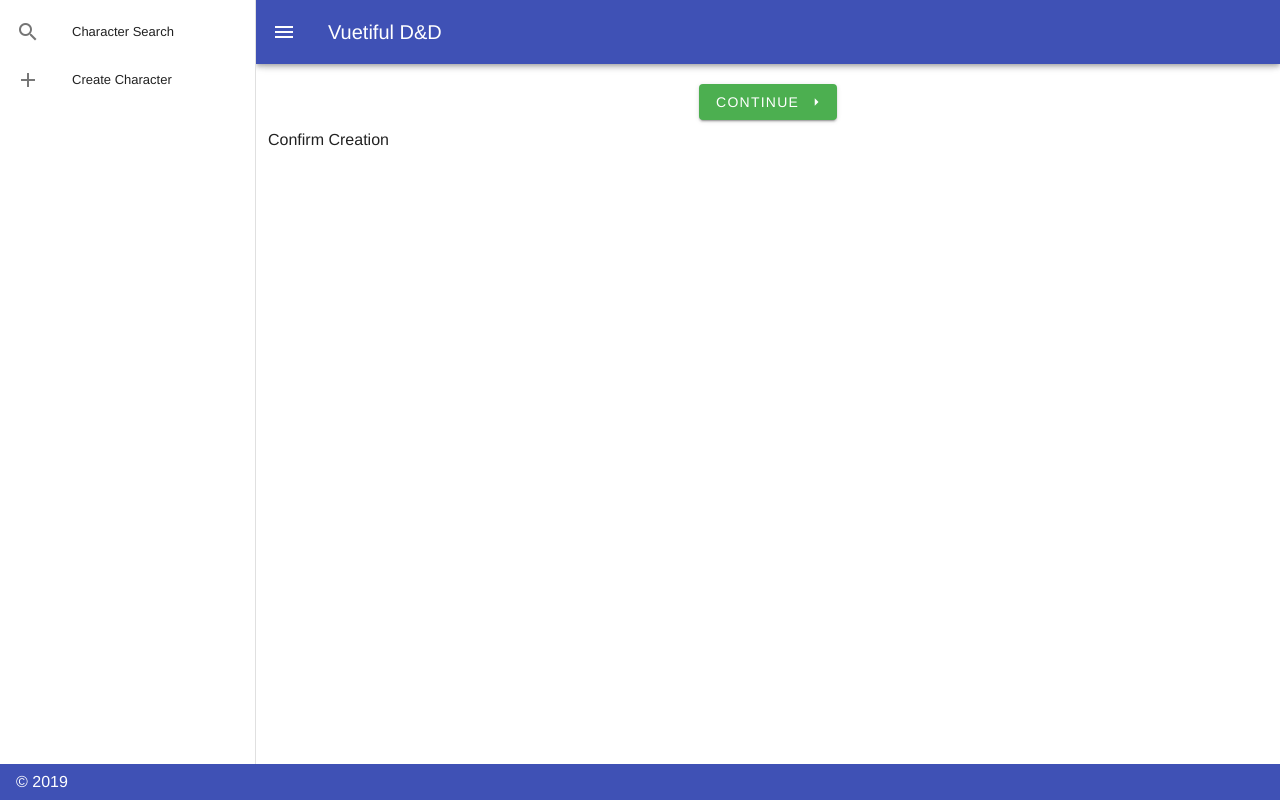
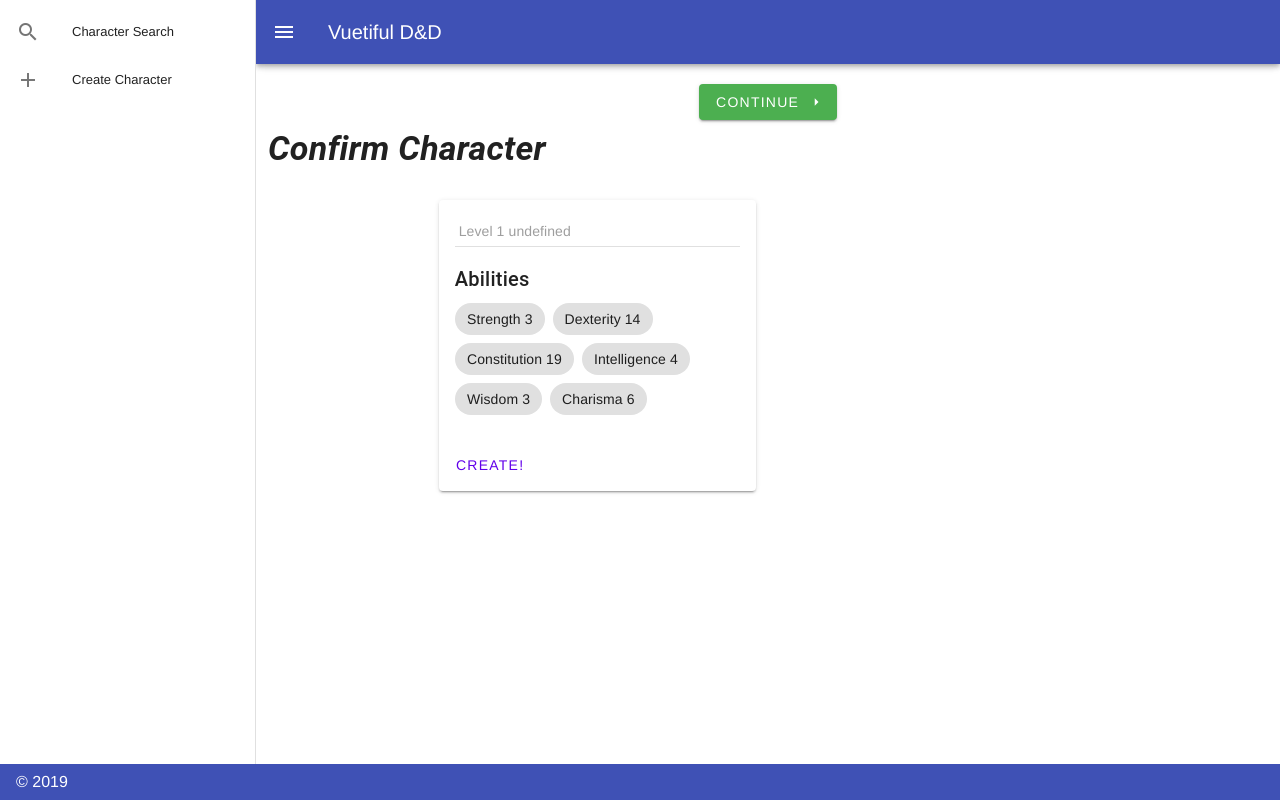
Before and after one commit to murphy55555/vue-demo, a Vue app: page /create-character/confirm in a window 1280 px wide. Built offline with nearby package versions, Linux system fonts and the light colour scheme; the HTML template or start-up script is replaced by a standard one.

Commit message:
More changes

```diff
--- a/src/modules/character/components/create/ConfirmCreation.vue
+++ b/src/modules/character/components/create/ConfirmCreation.vue
@@ -1,15 +1,59 @@
 <template>
   <div>
     <slot name="navButtons"></slot>
-    <p>Confirm Creation</p>
+    <div class="flex display-1 font-italic font-weight-bold">Confirm Character</div>
+    <v-row>
+      <v-col
+        cols="4"
+        offset="2"
+      >
+        <v-card class="my-8">
+          <v-card-title>{{character.name}}</v-card-title>
+          <v-card-text>
+            <v-row align="center">
+              <div class="grey--text ml-4">{{"Level " + character.level + " " + character.race + " " + character.class}}</div>
+            </v-row>
+          </v-card-text>
+          <v-divider class="mx-4"></v-divider>
+          <v-card-text>
+            <div class="title text--primary">Abilities</div>
+            <v-chip-group
+              active-class="deep-purple accent-4 white--text"
+              column
+            >
+              <v-chip
+                v-for="a in character.abilities"
+                :key="a.type"
+              >
+                {{a.type + " " + a.score}}
+              </v-chip>
+            </v-chip-group>
+          </v-card-text>
+          <v-card-actions>
+            <v-btn
+              color="deep-purple accent-4"
+              text
+              @click="createCharacter(character)"
+            >
+              Create!
+            </v-btn>
+          </v-card-actions>
+        </v-card>
+      </v-col>
+    </v-row>
+
   </div>
 </template>
 
 <script>
+import { mapActions } from "../../store";
+
 export default {
   name: "confirmCreation",
-  props: [],
-  methods: {},
+  props: ["character"],
+  methods: {
+    ...mapActions(["createCharacter"])
+  },
   computed: {}
 };
 </script>
--- a/src/modules/character/components/create/CreateAbilityScores.vue
+++ b/src/modules/character/components/create/CreateAbilityScores.vue
@@ -1,16 +1,35 @@
 <template>
   <div>
     <slot name="navButtons"></slot>
-    <p>Create Ability Scores</p>
+    <div class="flex display-1 font-italic font-weight-bold">Ability Scores</div>
+    <br>
+    <v-row>
+      <v-col cols="4">
+        <v-slider v-for="a in character.abilities" :key="a.type"
+          v-model="a.score"
+          :value="a.score"
+          :min="0"
+          :max="20"
+          :label="a.type"
+          thumb-label="always"
+        ></v-slider>
+      </v-col>
+    </v-row>
   </div>
 </template>
 
 <script>
 export default {
   name: "createAbilityScores",
-  props: [],
-  methods: {},
-  computed: {}
+  props:[
+    "character"
+  ],
+  methods: {
+  },
+  computed: {},
+  created() {
+
+  }
 };
 </script>
 
--- a/src/modules/character/components/create/CreateBasicInfo.vue
+++ b/src/modules/character/components/create/CreateBasicInfo.vue
@@ -12,7 +12,7 @@
             <v-text-field
               v-model="character.name"
               label="Character Name"
-              v-validate="'required'"
+              v-validate="'required|characterNameIsUnique'"
               name="charName"
               :error-messages="errors.collect('charName')"
             ></v-text-field>
@@ -42,7 +42,7 @@
             <v-select
               label="Class"
               v-validate="'required'"
-              v-model="character.class"
+              v-model="character.characterClass"
               :items="availableClasses"
               name="charClass"
               :error-messages="errors.collect('charClass')"
@@ -72,7 +72,7 @@
 </template>
 
 <script>
-import { getRaces, getClasses } from "../../services/character-service";
+import { getRaces, getClasses, getCharacters} from "../../services/character-service";
 import { Validator } from 'vee-validate';
 const errMessageDictionary = {
    en: {
@@ -85,6 +85,13 @@ const errMessageDictionary = {
   }
 }
 Validator.localize(errMessageDictionary);
+Validator.extend('characterNameIsUnique', {
+  getMessage: (field) => 'You already have a character with this name.',
+  validate: (value) => {
+    let existingCharacter = getCharacters().find(c=>c.name === value);
+    return existingCharacter ? false : true;
+  }
+});
 
 export default {
   name: "createBasicInfo",
--- a/src/modules/character/services/character-service.js
+++ b/src/modules/character/services/character-service.js
@@ -19,6 +19,13 @@ export function getCharacters() {
     } else {
         return JSON.parse(storedCharactersString);
     }
+}
+
+export function createCharacter(character){
+    console.log(character);
+    let characters = JSON.parse(localStorage.getItem('characters'));
+    characters.push(character);
+    localStorage.setItem('characters', JSON.stringify(characters));
 }
 
 export function getCharacter(characterName) {
--- a/src/modules/character/store.js
+++ b/src/modules/character/store.js
@@ -65,6 +65,9 @@ const actions = ({
         let character = CharacterService.getCharacter(params.characterName);
         commit("loadCharacter", character);
         return character;
+    },
+    createCharacter({ commit }, params){
+        CharacterService.createCharacter(params);
     }
 });
 
```
